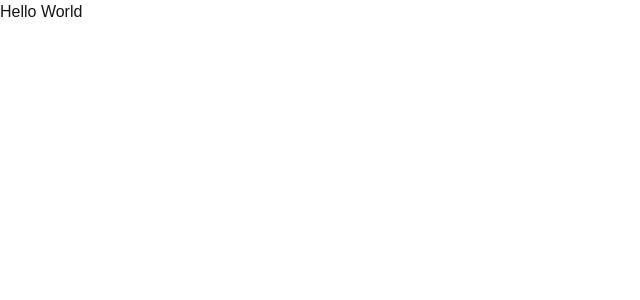
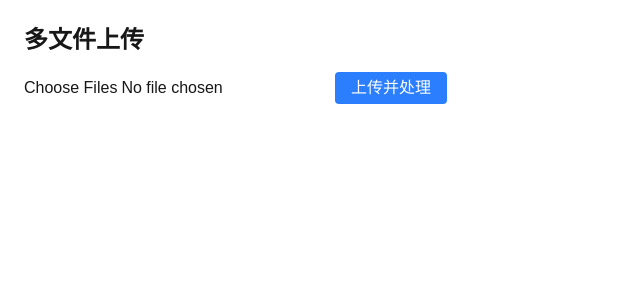
Before and after one commit to starplayground/document-organization, a Next.js app: page / in a window 1280 px wide. Shown: the top 300 px of the page, without its empty margins (0-640 px from the left). Built offline with nearby package versions, Linux system fonts and the light colour scheme.

Commit message:
feat: add multi-file upload workflow page

```diff
--- a/src/app/page.tsx
+++ b/src/app/page.tsx
@@ -1,3 +1,119 @@
+"use client"
+
+import { useState } from "react"
+
 export default function Home() {
-  return <div>Hello World</div>
+  const [files, setFiles] = useState<FileList | null>(null)
+  const [loading, setLoading] = useState(false)
+  const [text, setText] = useState("")
+  const [error, setError] = useState("")
+
+  const handleChange = (e: React.ChangeEvent<HTMLInputElement>) => {
+    const selected = e.target.files
+    if (selected && selected.length > 10) {
+      setError("一次最多上传 10 个文件")
+      e.target.value = ""
+      return
+    }
+    setError("")
+    setFiles(selected)
+  }
+
+  const handleSubmit = async () => {
+    if (!files || files.length === 0) {
+      setError("请选择文件")
+      return
+    }
+
+    setLoading(true)
+    setError("")
+    setText("")
+
+    const formData = new FormData()
+    Array.from(files).forEach((file) => formData.append("file", file))
+
+    try {
+      const uploadRes = await fetch("/api/file", {
+        method: "POST",
+        body: formData,
+      })
+
+      const uploadData = await uploadRes.json()
+
+      if (!uploadRes.ok) {
+        setError(uploadData.error?.message || "文件上传失败")
+        setLoading(false)
+        return
+      }
+
+      let fileIds: string[] = []
+
+      if (Array.isArray(uploadData.results)) {
+        uploadData.results.forEach((item: any) => {
+          if (item.result && !item.result.error) {
+            fileIds.push(item.result.id)
+          }
+        })
+      } else if (uploadData.id) {
+        fileIds.push(uploadData.id)
+      }
+
+      if (fileIds.length === 0) {
+        setError("未能上传任何文件")
+        setLoading(false)
+        return
+      }
+
+      const workflowRes = await fetch("/api/workflow", {
+        method: "POST",
+        headers: { "Content-Type": "application/json" },
+        body: JSON.stringify({
+          inputs: {
+            files: fileIds.map((id) => ({
+              type: "document",
+              transfer_method: "local_file",
+              upload_file_id: id,
+            })),
+          },
+        }),
+      })
+
+      const workflowData = await workflowRes.json()
+
+      if (!workflowRes.ok) {
+        setError(workflowData.error || "执行 workflow 失败")
+        setLoading(false)
+        return
+      }
+
+      const output: string[] =
+        workflowData?.data?.outputs?.result || []
+      setText(output.join("\n"))
+    } catch (e) {
+      setError("请求失败")
+    } finally {
+      setLoading(false)
+    }
+  }
+
+  return (
+    <div className="min-h-screen p-6">
+      <h1 className="text-2xl font-bold mb-4">多文件上传</h1>
+      <input type="file" multiple onChange={handleChange} />
+      <button
+        className="ml-2 px-4 py-1 bg-blue-500 text-white rounded disabled:opacity-50"
+        onClick={handleSubmit}
+        disabled={loading}
+      >
+        上传并处理
+      </button>
+      {error && <p className="text-red-500 mt-2">{error}</p>}
+      {loading && <p className="mt-2">处理中...</p>}
+      {text && (
+        <div className="mt-4 whitespace-pre-wrap border p-2 rounded">
+          {text}
+        </div>
+      )}
+    </div>
+  )
 }
```
